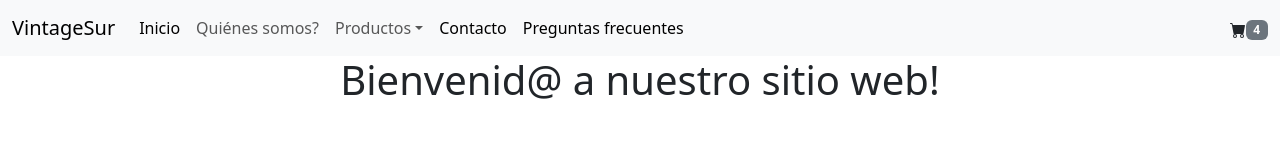
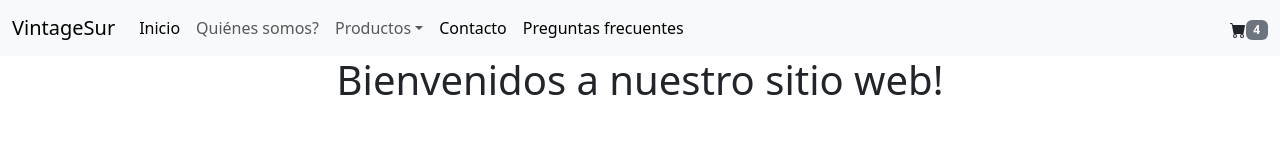
Before and after one commit to Jeremias85/Proyecto-react-coderhouse, a React (Create React App) app: page / in a window 1280 px wide. Shown: the top 160 px of the page. Built offline with nearby package versions, Linux system fonts and the light colour scheme.

Commit message:
PreEntrega1-Arauz

```diff
--- a/src/App.js
+++ b/src/App.js
@@ -8,10 +8,8 @@ function App() {
     <div className="App">
       <Navbar>
         <CartWidget />
-
       </Navbar>
-
-      <ItemListContainer saludo="Bienvenid@ a nuestro sitio web!"/>
+      <ItemListContainer greeting="Bienvenidos a nuestro sitio web!"/>
     </div>
   );
 }
--- a/src/components/ItemListContainer.js
+++ b/src/components/ItemListContainer.js
@@ -1,7 +1,7 @@
-function ItemListContainer({saludo}){
+function ItemListContainer({greeting}){
     return(
         <div>
-            <h1>{saludo}</h1>
+            <h1>{greeting}</h1>
         </div>
     )
 }
--- a/src/components/Navbar.js
+++ b/src/components/Navbar.js
@@ -1,7 +1,6 @@
 function Navbar(props){
     return(
         <div>
-
             <nav className="navbar navbar-expand-lg bg-body-tertiary">
                 <div className="container-fluid">
                     <a className="navbar-brand" href="#">VintageSur</a>
@@ -40,7 +39,6 @@ function Navbar(props){
                     </div>
                 </div>
             </nav>
-
         </div>
     )
 }
```
